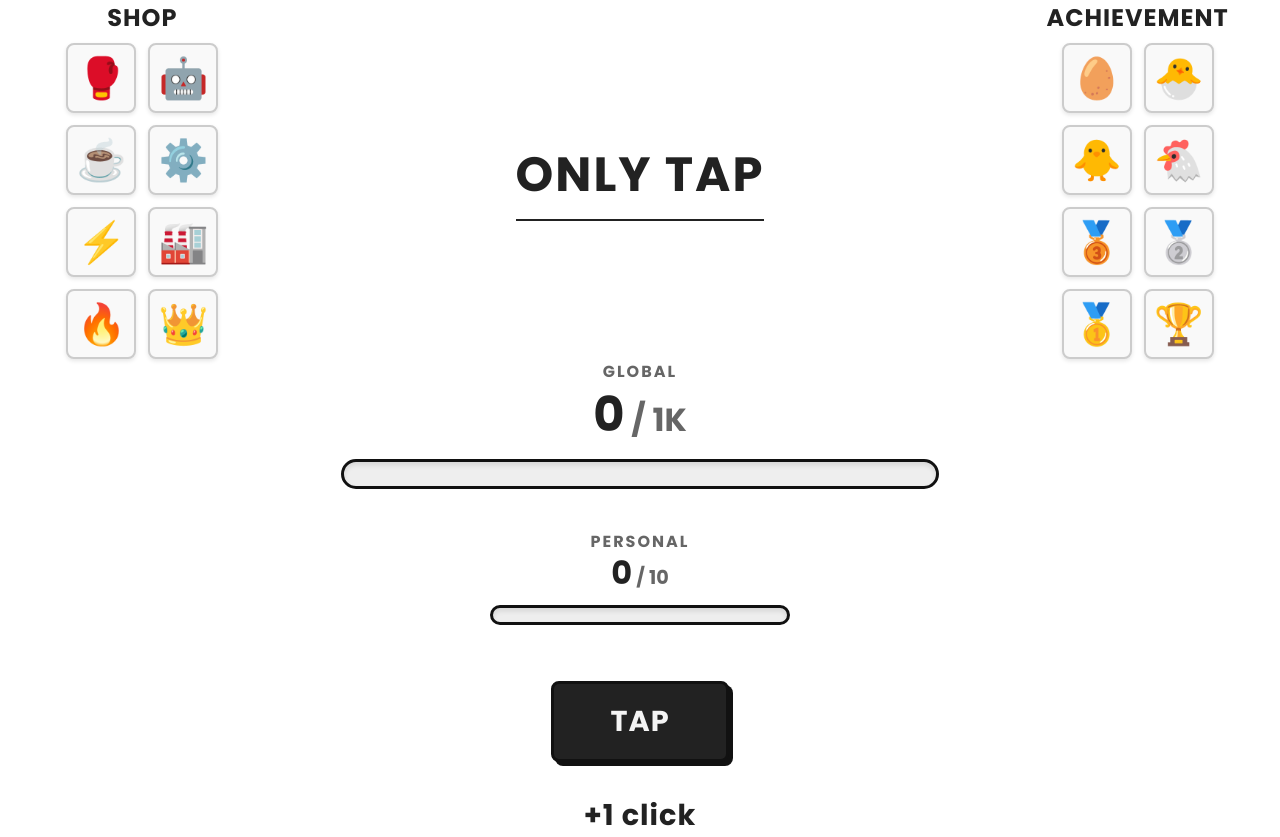
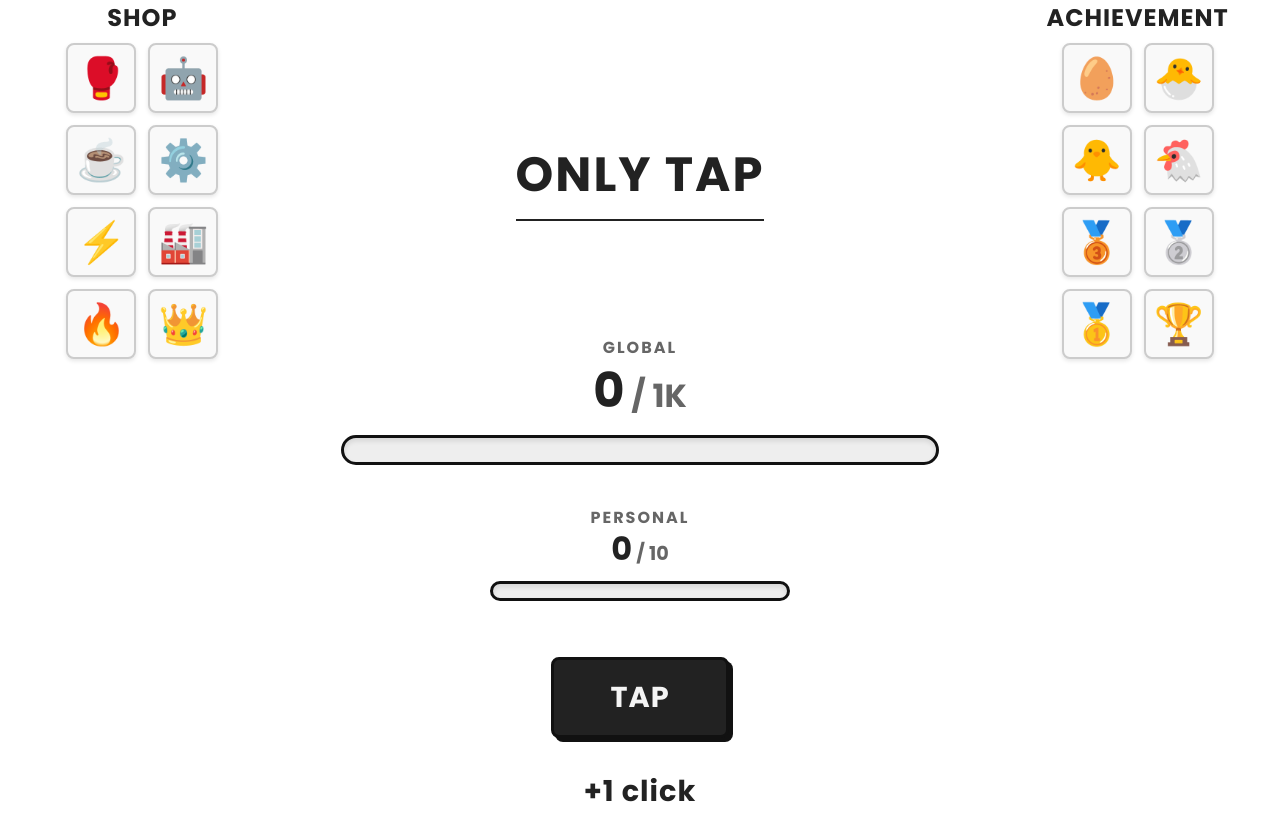
Before and after one commit to rakusa053/tap, a website: page public/index.html in a window 1280 px wide. Shown: the top 837 px of the page. After the commit the page ends 813 px from the top, so only its background shows below. Drawn offline with nearby package versions, Linux system fonts and the light colour scheme; no server answers.

Commit message:
style: shift meters and button slightly higher

```diff
--- a/public/style.css
+++ b/public/style.css
@@ -144,7 +144,7 @@ h1 {
 .global-meter {
     width: 80%;
     max-width: 600px; /* Global is larger */
-    margin-top: -3rem; /* バーやボタン群全体を少し上へずらす */
+    margin-top: -4.5rem; /* バーやボタン群全体をもう少し上へずらす */
 }
 
 .personal-meter {
```
